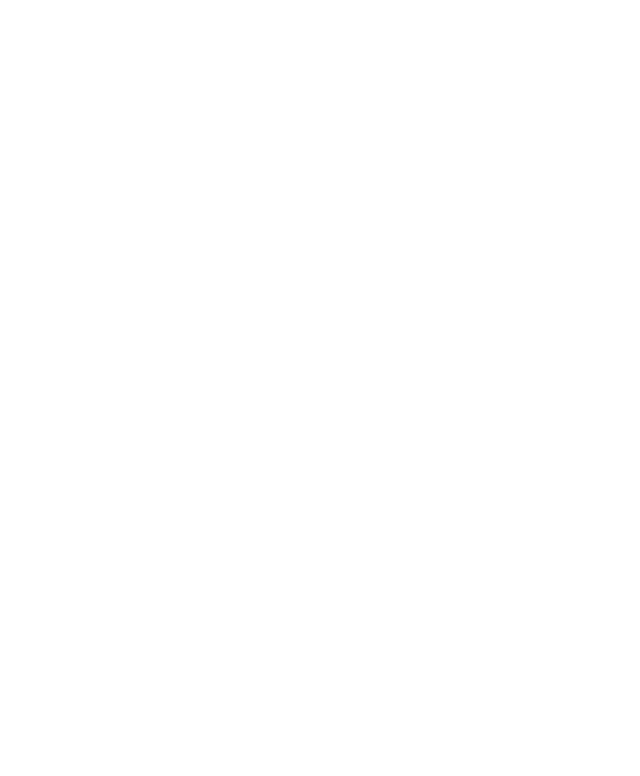
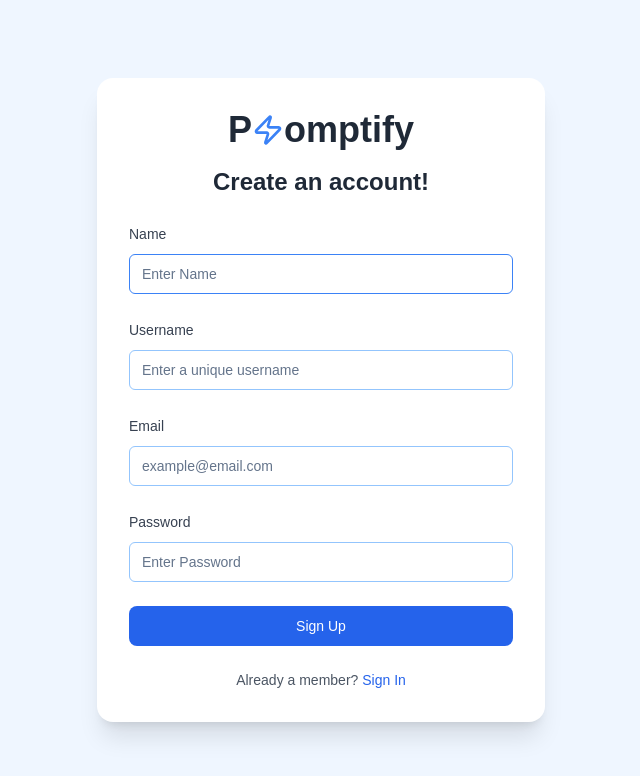
Before and after one commit to sarmadhamdani02/Promptify-, a Next.js app: page /sign-up in a window 1280 px wide. Shown: the top 776 px of the page, without its empty margins (319-959 px from the left). Built offline with nearby package versions, Linux system fonts and the light colour scheme.

Commit message:
update 3 files and create 1 file

```diff
--- a/src/app/(auth)/sign-up/page.tsx
+++ b/src/app/(auth)/sign-up/page.tsx
@@ -3,43 +3,44 @@
 import { useForm } from "react-hook-form";
 import * as z from "zod";
 import Link from "next/link";
-import { useDebounceValue } from 'usehooks-ts'
-import { useToast } from "@/hooks/use-toast"
+import { useDebounceValue } from 'usehooks-ts';
+import { useToast } from "@/hooks/use-toast";
 import { useRouter } from "next/navigation";
 import { zodResolver } from '@hookform/resolvers/zod';
 import { signupSchema } from "@/schemas/signUpSchema";
+import PromptifyLogo from "@/components/PromptifyLogo";
 
-import { LoaderPinwheel, zap } from 'lucide-react';
+import { SparklesText } from "@/components/sparkles-text";
 
-import { Button } from "@/components/ui/button"
+import { LoaderPinwheel} from 'lucide-react';
+
+import { Button } from "@/components/ui/button";
 import {
     Form,
     FormControl,
-    FormDescription,
     FormField,
     FormItem,
     FormLabel,
     FormMessage,
-} from "@/components/ui/form"
-import { Input } from "@/components/ui/input"
+} from "@/components/ui/form";
+import { Input } from "@/components/ui/input";
 
 import axios, { AxiosError } from "axios";
-
-import React, { useEffect, useState } from 'react'
+import { useEffect, useState } from 'react';
 import { ApiResponse } from "@/types/ApiResponse";
 
-const page = () => {
-
+const SignUpPage = () => {
     const [username, setUsername] = useState('');
     const [usernameMessage, setUsernameMessage] = useState('');
-    const [isCheckingUserName, setisCheckingUserName] = useState(false);
+    const [isCheckingUsername, setIsCheckingUsername] = useState(false);
+    const [isCheckingPassword, setIsCheckingPassword] = useState(false);
+
+    const [passwordMatchMessage, setPasswordMatchMessage] = useState("");
     const [isSubmitting, setIsSubmitting] = useState(false);
-    const debouncedUsername = useDebounceValue(username, 300);
+    const [debouncedUsername] = useDebounceValue(username, 300);
 
     const router = useRouter();
-    const { toast } = useToast()
-
-    // zod implementation
+    const { toast } = useToast();
 
     const form = useForm({
         resolver: zodResolver(signupSchema),
@@ -48,160 +49,198 @@ const page = () => {
             name: '',
             email: '',
             password: '',
-            confirmPassword: '' // Add this field to default values
+            confirmPassword: ''
         }
     });
 
-    // checking username
+    const password = form.watch("password");
+    const confirmPassword = form.watch("confirmPassword");
 
     useEffect(() => {
+        const checkUsernameUniqueness = async () => {
+            if (debouncedUsername) {
+                setIsCheckingUsername(true);
+                try {
+                    const response = await axios.get(`/api/check-username-unique?username=${debouncedUsername}`);
+                    setUsernameMessage(response.data.message);
+                    console.log(response.data.message); // Debugging log
+                } catch (error) {
+                    // Properly extract error message
+                    const axiosError = error as AxiosError;
+                    const errorMessage = axiosError.response?.data?.message || "Error checking username";
 
-        const cehckUsernameUniqueness = async () => {
-            setUsername('');
-            setisCheckingUserName(true);
-
-            if (debouncedUsername) {
-
-                try {
-
-                    const response = await axios.get("api/check-username-unique?username=" + debouncedUsername);
-                    setUsernameMessage(response.data.message);
-
-                } catch (error) {
-                    console.error("sign-in>page.tsx>cehckUsernameUniqueness()", " :: Error ❌ : ", error);
-                    const axiosError = error as AxiosError;
-                    setUsernameMessage(axiosError.response?.data.messsage ?? "Error checking username")
-                }
-                finally {
-                    setisCheckingUserName(false);
-                }
-
+                    setUsernameMessage(errorMessage);
+                } finally {
+                    setIsCheckingUsername(false);
                 }
             }
+        };
 
-        cehckUsernameUniqueness();
+        checkUsernameUniqueness();
+    }, [debouncedUsername]);
 
-    }, [debouncedUsername]);
 
     const onSubmit = async (data: z.infer<typeof signupSchema>) => {
         setIsSubmitting(true);
-        console.log("OnSubmit data: ", data)
-
         try {
-
             const response = await axios.post<ApiResponse>("/api/sign-up", data);
-
             toast({
                 title: "Success",
                 description: response.data.message,
             });
-
             router.replace(`/verify/${username}`);
-
         } catch (error) {
-            console.error("sign-in>page.tsx>cehckUsernameUniqueness()", " :: Error ❌ : ", error);
-
+            console.error("Error signing up:", error);
             const axiosError = error as AxiosError;
-            const errorMessage = axiosError.response?.data.messsage;
+            const errorMessage = axiosError.response?.data || "Error signing up";
             toast({
                 title: "Error",
-                description: errorMessage ?? "Error signing up",
+                description: errorMessage,
                 variant: "destructive",
             });
-
         } finally {
-            setIsSubmitting(false)
+            setIsSubmitting(false);
         }
-
-    }
+    };
 
     return (
-        <div className="min-h-screen flex items-center justify-center bg-gray-50 py-12 px-4 sm:px-6 lg:px-8">
-            <div className="max-w-md w-full bg-white p-8 rounded-lg shadow-lg">
-                <h2 className="text-center text-3xl font-bold text-gray-900 mb-6">
-                    Sign Up
+        <div className="min-h-screen flex items-center justify-center bg-gradient-to-br py-12 px-4 sm:px-6 lg:px-8 bg-blue-50">
+            <div className="max-w-md w-full bg-white p-8 rounded-2xl shadow-xl">
+
+                {/* Logo */}
+                <PromptifyLogo />
+
+
+                <h2 className="text-center text-2xl font-semibold text-gray-800 mt-4">
+                    Create an account!
                 </h2>
-                <div>
+
                 <Form {...form}>
-                        <form onSubmit={form.handleSubmit(onSubmit)} className=" space-y-6">
+                    <form onSubmit={form.handleSubmit(onSubmit)} className="space-y-6 mt-6">
+
                         <FormField
+                            control={form.control}
+                            name="name"
+                            render={({ field }) => (
+                                <FormItem>
+                                    <FormLabel className="text-gray-700">Name</FormLabel>
+                                    <FormControl>
+                                        <Input
+                                            placeholder="Enter Name"
+                                            {...field}
+
+                                            className="border-blue-500 focus:ring-blue-500 focus:border-blue-500 "
+                                        />
+                                    </FormControl>
+
+                                </FormItem>
+                            )}
+                        />
+
+                        <FormField
+
                             control={form.control}
                             name="username"
                             render={({ field }) => (
                                 <FormItem>
-                                        <FormLabel>Username</FormLabel>
+                                    <FormLabel className="text-gray-700">Username</FormLabel>
                                     <FormControl>
-                                            <Input placeholder="username" {...field}
+                                        <Input
+                                            placeholder="Enter a unique username"
+                                            {...field}
                                             onChange={(e) => {
                                                 field.onChange(e);
                                                 setUsername(e.target.value);
-                                                }} />
+                                            }}
+                                            className="border-blue-300 focus:ring-blue-500 focus:border-blue-500"
+                                        />
                                     </FormControl>
                                     <FormMessage />
+                                    {isCheckingUsername && <p className="text-sm text-blue-500 mt-1">Checking username...</p>}
+                                    {!isCheckingUsername && usernameMessage && <p className={`text-sm ${usernameMessage === "Username is unique." ? "text-green-500" : "text-red-500"} mt-1`}>{usernameMessage}</p>}
                                 </FormItem>
                             )}
                         />
+
                         <FormField
                             control={form.control}
                             name="email"
                             render={({ field }) => (
                                 <FormItem>
-                                        <FormLabel>Email</FormLabel>
+                                    <FormLabel className="text-gray-700">Email</FormLabel>
                                     <FormControl>
-                                            <Input type="email" placeholder="example@email.com" {...field} />
-                                        </FormControl>
-                                        <FormMessage />
-                                    </FormItem>
-                                )}
-                            />
-                            <FormField
-                                control={form.control}
-                                name="password"
-                                render={({ field }) => (
-                                    <FormItem>
-                                        <FormLabel>Password</FormLabel>
-                                        <FormControl>
-                                            <Input type="password" placeholder="Enter Password" {...field} />
+                                        <Input type="email" placeholder="example@email.com" {...field} className="border-blue-300 focus:ring-blue-500 focus:border-blue-500" />
                                     </FormControl>
                                     <FormMessage />
                                 </FormItem>
                             )}
                         />
 
-                            {/* TODO: add this fun() */}
-                            {/* <FormField
+                        <FormField
                             control={form.control}
-                                name="confirmPassword"
+                            name="password"
                             render={({ field }) => (
                                 <FormItem>
-                                        <FormLabel>Confirm Password</FormLabel>
+                                    <FormLabel className="text-gray-700">Password</FormLabel>
                                     <FormControl>
-                                            <Input type="password" placeholder="Confirm Password" {...field} />
+                                        <Input type="password" placeholder="Enter Password" {...field} className="border-blue-300 focus:ring-blue-500 focus:border-blue-500" />
                                     </FormControl>
                                     <FormMessage />
                                 </FormItem>
                             )}
+                        />
+                        {/* <FormField
+                            control={form.control}
+                            name="confirmPassword"
+                            render={(field) => (
+                                <FormItem>
+                                    <FormLabel className="text-gray-700">Confirm Password</FormLabel>
+                                    <FormControl>
+                                        <Input
+                                            type="password"
+                                            placeholder="Enter Password"
+                                            className="border-blue-300 focus:ring-blue-500 focus:border-blue-500"
+                                            {...field}
+                                            onChange={(e) => {
+                                                field.onChange(e);
+                                                if (password !== e.target.value) {
+                                                    setPasswordMatchMessage("Passwords do not match!");
+                                                } else {
+                                                    setPasswordMatchMessage("Passwords match!");
+                                                }
+                                            }} />
+                                    </FormControl>
+                                    {isCheckingPassword && <p className="text-sm text-blue-500 mt-1">Checking username...</p>}
+                                    <p className="text-sm text-blue-500 mt-1">{passwordMatchMessage}</p>
+
+                                    <FormMessage />
+                                </FormItem>
+                            )}
                         /> */}
-                            <Button type="submit" disabled={isSubmitting}>
-                                {
-                                    isSubmitting ? (<>Signing you up <LoaderPinwheel className=" animate-spin mr-2 h-4 w-4" /> </>) : (SignUp)
-                                }
+
+                        <Button type="submit" disabled={isSubmitting} className="w-full bg-blue-600 hover:bg-blue-700 text-white py-2 px-4 rounded-lg transition">
+                            {isSubmitting ? (
+                                <>
+                                    Signing up <LoaderPinwheel className="animate-spin ml-2 h-5 w-5" />
+                                </>
+                            ) : (
+                                "Sign Up"
+                            )}
                         </Button>
                     </form>
                 </Form>
 
-                    <div className="mt-4 text-center">
+                <div className="mt-6 text-center">
                     <p className="text-sm text-gray-600">
                         Already a member?{' '}
-                        <Link href="/signin" className="text-blue-600 hover:text-blue-500">
+                        <Link href="/sign-in" className="text-blue-600 hover:text-blue-500 font-medium">
                             Sign In
                         </Link>
                     </p>
                 </div>
             </div>
         </div>
-        </div>
-    )
-}
+    );
+};
 
-export default page
+export default SignUpPage;
--- /dev/null
+++ b/src/components/sparkles-text.tsx
@@ -0,0 +1,150 @@
+"use client";
+
+import { motion } from "motion/react";
+import { CSSProperties, ReactElement, useEffect, useState } from "react";
+
+import { cn } from "@/lib/utils";
+
+interface Sparkle {
+  id: string;
+  x: string;
+  y: string;
+  color: string;
+  delay: number;
+  scale: number;
+  lifespan: number;
+}
+
+const Sparkle: React.FC<Sparkle> = ({ id, x, y, color, delay, scale }) => {
+  return (
+    <motion.svg
+      key={id}
+      className="pointer-events-none absolute z-20"
+      initial={{ opacity: 0, left: x, top: y }}
+      animate={{
+        opacity: [0, 1, 0],
+        scale: [0, scale, 0],
+        rotate: [75, 120, 150],
+      }}
+      transition={{ duration: 0.8, repeat: Infinity, delay }}
+      width="21"
+      height="21"
+      viewBox="0 0 21 21"
+    >
+      <path
+        d="M9.82531 0.843845C10.0553 0.215178 10.9446 0.215178 11.1746 0.843845L11.8618 2.72026C12.4006 4.19229 12.3916 6.39157 13.5 7.5C14.6084 8.60843 16.8077 8.59935 18.2797 9.13822L20.1561 9.82534C20.7858 10.0553 20.7858 10.9447 20.1561 11.1747L18.2797 11.8618C16.8077 12.4007 14.6084 12.3916 13.5 13.5C12.3916 14.6084 12.4006 16.8077 11.8618 18.2798L11.1746 20.1562C10.9446 20.7858 10.0553 20.7858 9.82531 20.1562L9.13819 18.2798C8.59932 16.8077 8.60843 14.6084 7.5 13.5C6.39157 12.3916 4.19225 12.4007 2.72023 11.8618L0.843814 11.1747C0.215148 10.9447 0.215148 10.0553 0.843814 9.82534L2.72023 9.13822C4.19225 8.59935 6.39157 8.60843 7.5 7.5C8.60843 6.39157 8.59932 4.19229 9.13819 2.72026L9.82531 0.843845Z"
+        fill={color}
+      />
+    </motion.svg>
+  );
+};
+
+interface SparklesTextProps {
+  /**
+   * @default <div />
+   * @type ReactElement
+   * @description
+   * The component to be rendered as the text
+   * */
+  as?: ReactElement;
+
+  /**
+   * @default ""
+   * @type string
+   * @description
+   * The className of the text
+   */
+  className?: string;
+
+  /**
+   * @required
+   * @type string
+   * @description
+   * The text to be displayed
+   * */
+  text: string;
+
+  /**
+   * @default 10
+   * @type number
+   * @description
+   * The count of sparkles
+   * */
+  sparklesCount?: number;
+
+  /**
+   * @default "{first: '#9E7AFF', second: '#FE8BBB'}"
+   * @type string
+   * @description
+   * The colors of the sparkles
+   * */
+  colors?: {
+    first: string;
+    second: string;
+  };
+}
+
+export const SparklesText: React.FC<SparklesTextProps> = ({
+  text,
+  colors = { first: "#9E7AFF", second: "#FE8BBB" },
+  className,
+  sparklesCount = 10,
+  ...props
+}) => {
+  const [sparkles, setSparkles] = useState<Sparkle[]>([]);
+
+  useEffect(() => {
+    const generateStar = (): Sparkle => {
+      const starX = `${Math.random() * 100}%`;
+      const starY = `${Math.random() * 100}%`;
+      const color = Math.random() > 0.5 ? colors.first : colors.second;
+      const delay = Math.random() * 2;
+      const scale = Math.random() * 1 + 0.3;
+      const lifespan = Math.random() * 10 + 5;
+      const id = `${starX}-${starY}-${Date.now()}`;
+      return { id, x: starX, y: starY, color, delay, scale, lifespan };
+    };
+
+    const initializeStars = () => {
+      const newSparkles = Array.from({ length: sparklesCount }, generateStar);
+      setSparkles(newSparkles);
+    };
+
+    const updateStars = () => {
+      setSparkles((currentSparkles) =>
+        currentSparkles.map((star) => {
+          if (star.lifespan <= 0) {
+            return generateStar();
+          } else {
+            return { ...star, lifespan: star.lifespan - 0.1 };
+          }
+        }),
+      );
+    };
+
+    initializeStars();
+    const interval = setInterval(updateStars, 100);
+
+    return () => clearInterval(interval);
+  }, [colors.first, colors.second, sparklesCount]);
+
+  return (
+    <div
+      className={cn("text-6xl font-bold", className)}
+      {...props}
+      style={
+        {
+          "--sparkles-first-color": `${colors.first}`,
+          "--sparkles-second-color": `${colors.second}`,
+        } as CSSProperties
+      }
+    >
+      <span className="relative inline-block">
+        {sparkles.map((sparkle) => (
+          <Sparkle key={sparkle.id} {...sparkle} />
+        ))}
+        <strong>{text}</strong>
+      </span>
+    </div>
+  );
+};
--- a/src/context/AuthProvider.tsx
+++ b/src/context/AuthProvider.tsx
@@ -2,10 +2,10 @@
 
 import { SessionProvider } from "next-auth/react"
 
-export default function AuthProvider({ childeren, }: { childeren: React.ReactNode }) {
+export default function AuthProvider({ children }: { children: React.ReactNode }) {
     return (
         <SessionProvider>
-            {childeren}
+            {children}
         </SessionProvider>
-    )
+    );
 }
--- a/src/schemas/signUpSchema.ts
+++ b/src/schemas/signUpSchema.ts
@@ -12,6 +12,8 @@ export const signupSchema = z.object({
     .string()
     .min(6, "Password must be at least 6 characters")
     .max(100, "Password must be at most 100 characters"),
+
+
 
   verifyCode: z
     .string()
```
Lines whose indentation alone changed are shown as unchanged.
